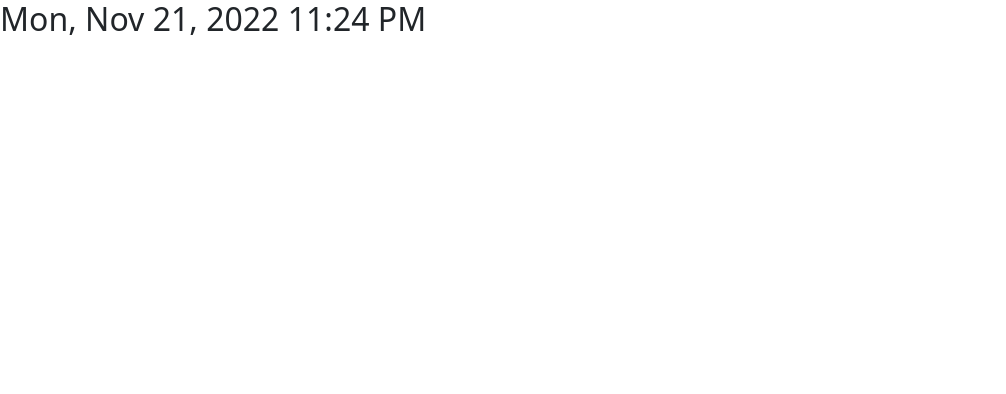
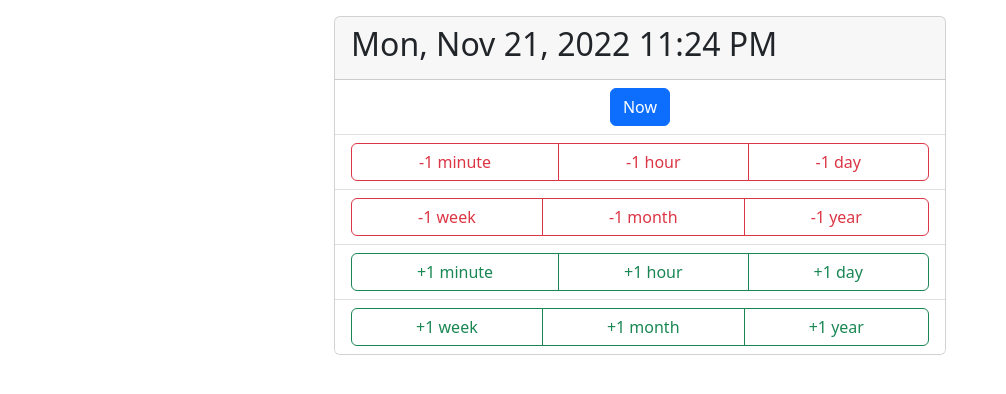
Before and after one commit to hle0/unix-ti.me, a plain HTML site: page docs/index.html in a window 1280 px wide. Shown: the whole page, without its empty margins (0-1006 px from the left). Drawn offline with nearby package versions, Linux system fonts and the light colour scheme.

Commit message:
basic layout and function

```diff
--- a/docs/index.html
+++ b/docs/index.html
@@ -16,7 +16,49 @@
         <script src="index.js"></script>
     </head>
     <body>
-        <h2 id="bigTime"></h2>
+        <div class="d-flex justify-content-center row p-3">
+            <div class="col-sm-6">
+                <div class="card">
+                    <div class="card-header">
+                        <h2 id="bigTime"></h2>
+                    </div>
+                    <ul class="list-group list-group-flush">
+                        <li class="list-group-item d-flex justify-content-center">
+                            <button type="button" class="btn btn-primary" onclick="setTime(dayjs());">Now</button>
+                        </li>
+                        <li class="list-group-item">
+                            <div class="btn-group d-flex justify-content-center" role="group" aria-label="decrease time">
+                                <button type="button" class="btn btn-outline-danger" onclick="setTime(getTime().subtract(1, 'minute'));">-1 minute</button>
+                                <button type="button" class="btn btn-outline-danger" onclick="setTime(getTime().subtract(1, 'hour'));">-1 hour</button>
+                                <button type="button" class="btn btn-outline-danger" onclick="setTime(getTime().subtract(1, 'day'));">-1 day</button>
+                            </div>
+                        </li>
+                        <li class="list-group-item">
+                            <div class="btn-group d-flex justify-content-center" role="group" aria-label="decrease date">
+                                <button type="button" class="btn btn-outline-danger" onclick="setTime(getTime().subtract(1, 'week'));">-1 week</button>
+                                <button type="button" class="btn btn-outline-danger" onclick="setTime(getTime().subtract(1, 'month'));">-1 month</button>
+                                <button type="button" class="btn btn-outline-danger" onclick="setTime(getTime().subtract(1, 'year'));">-1 year</button>
+                            </div>
+                        </li>
+                        <li class="list-group-item">
+                            <div class="btn-group d-flex justify-content-center" role="group" aria-label="increase time">
+                                <button type="button" class="btn btn-outline-success" onclick="setTime(getTime().add(1, 'minute'));">+1 minute</button>
+                                <button type="button" class="btn btn-outline-success" onclick="setTime(getTime().add(1, 'hour'));">+1 hour</button>
+                                <button type="button" class="btn btn-outline-success" onclick="setTime(getTime().add(1, 'day'));">+1 day</button>
+                            </div>
+                        </li>
+                        <li class="list-group-item">
+                            <div class="btn-group d-flex justify-content-center" role="group" aria-label="increase date">
+                                <button type="button" class="btn btn-outline-success" onclick="setTime(getTime().add(1, 'week'));">+1 week</button>
+                                <button type="button" class="btn btn-outline-success" onclick="setTime(getTime().add(1, 'month'));">+1 month</button>
+                                <button type="button" class="btn btn-outline-success" onclick="setTime(getTime().add(1, 'year'));">+1 year</button>
+                            </div>
+                        </li>
+                    </ul>
+                </div>
+            </div>
+        </div>
+
         <script src="https://cdn.jsdelivr.net/npm/bootstrap@5.2.2/dist/js/bootstrap.min.js"
             integrity="sha384-IDwe1+LCz02ROU9k972gdyvl+AESN10+x7tBKgc9I5HFtuNz0wWnPclzo6p9vxnk"
             crossorigin="anonymous"
```
